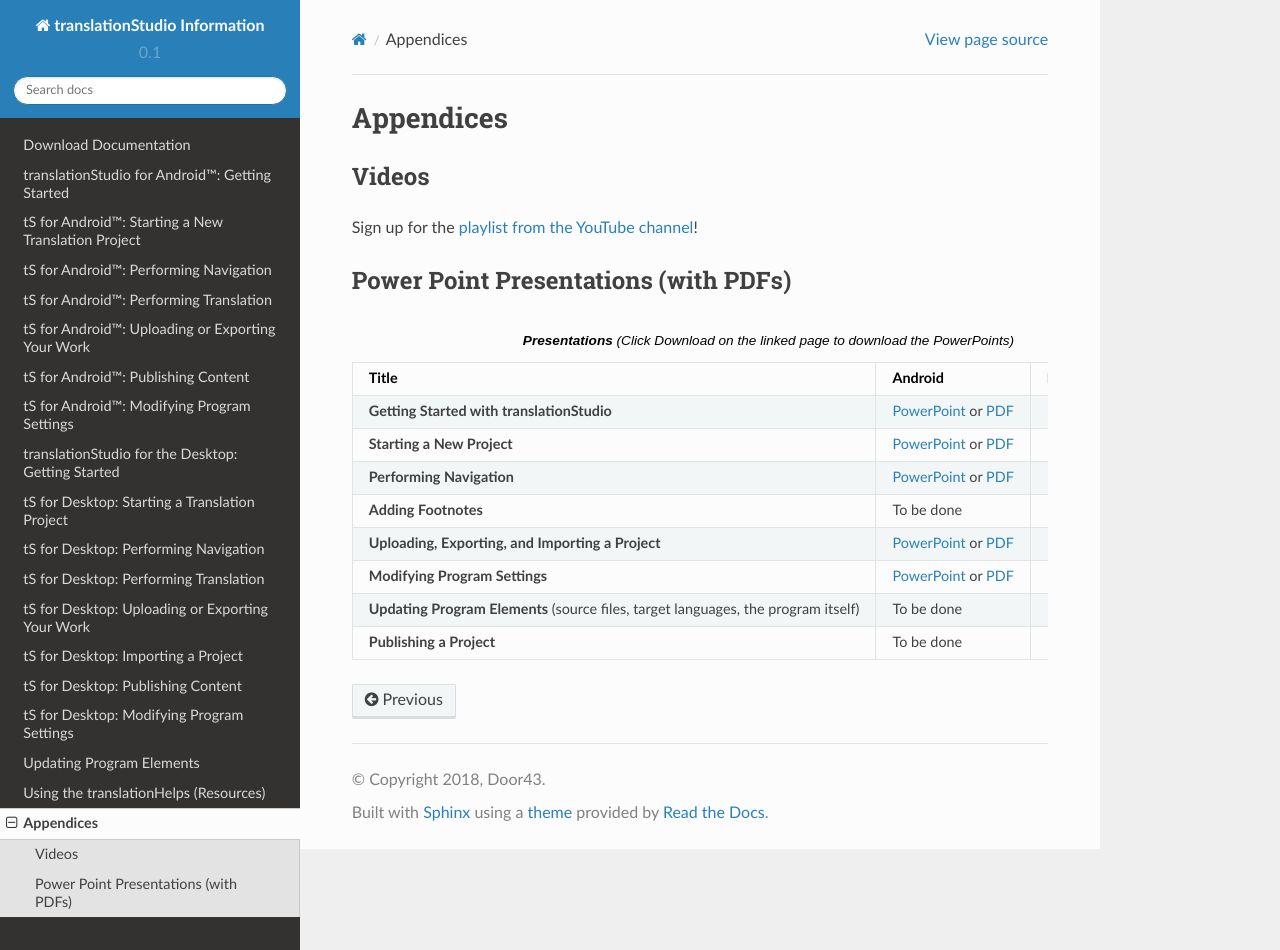
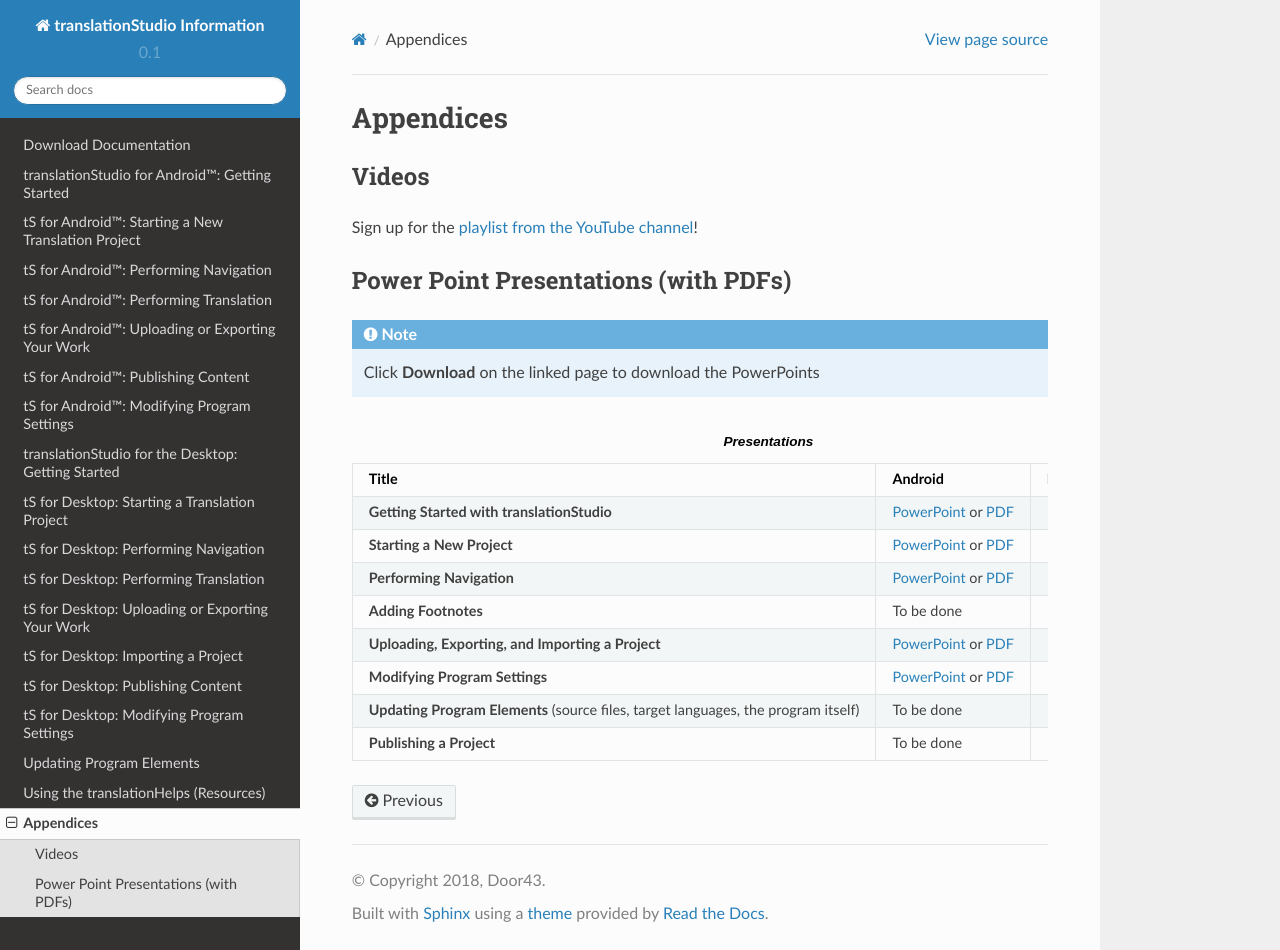
Before and after one commit to unfoldingWord-dev/translationStudio-Info, a Sphinx documentation site: the page built from docs/Appendix.rst, in a window 1280 px wide and 950 px high. Built offline with Sphinx 7.4.7 and the Read the Docs theme 2.0.0, drawn with Linux system fonts in a browser that asks for light colours; pages that are not in the unit, such as notebooks, are missing from menus.

Commit message:
Update Appendix.rst

```diff
--- a/docs/Appendix.rst
+++ b/docs/Appendix.rst
@@ -29,7 +29,9 @@ Sign up for the `playlist from the YouTube channel <https://www.youtube.com/play
 Power Point Presentations (with PDFs)
 -------------------------------------
 
-.. list-table:: **Presentations** (Click *Download* on the linked page to download the PowerPoints)
+.. note:: Click **Download** on the linked page to download the PowerPoints
+
+.. list-table:: **Presentations**
    :widths: 15 10 30
    :header-rows: 1
 
@@ -60,7 +62,8 @@ Power Point Presentations (with PDFs)
      - `PowerPoint <https://github.com/unfoldingWord-dev/translationStudio-Info/blob/master/docs/AChangeSettings.pptx>`_ or `PDF <https://github.com/unfoldingWord-dev/translationStudio-Info/blob/master/docs/AChangeSettings.pdf>`_
      - `PowerPoint <https://github.com/unfoldingWord-dev/translationStudio-Info/blob/master/docs/DChangeSettings.pptx>`_ or `PDF <https://github.com/unfoldingWord-dev/translationStudio-Info/blob/master/docs/DChangeSettings.pdf>`_
 
-   * - **Updating Program Elements** (source files, target languages, the program itself)
+   * - **Updating Program Elements**
+       (source files, target languages, the program itself)
      - To be done
      - `PowerPoint <https://github.com/unfoldingWord-dev/translationStudio-Info/blob/master/docs/DUpdate.pptx>`_ or `PDF <https://github.com/unfoldingWord-dev/translationStudio-Info/blob/master/docs/DUpdate.pdf>`_
 
```
